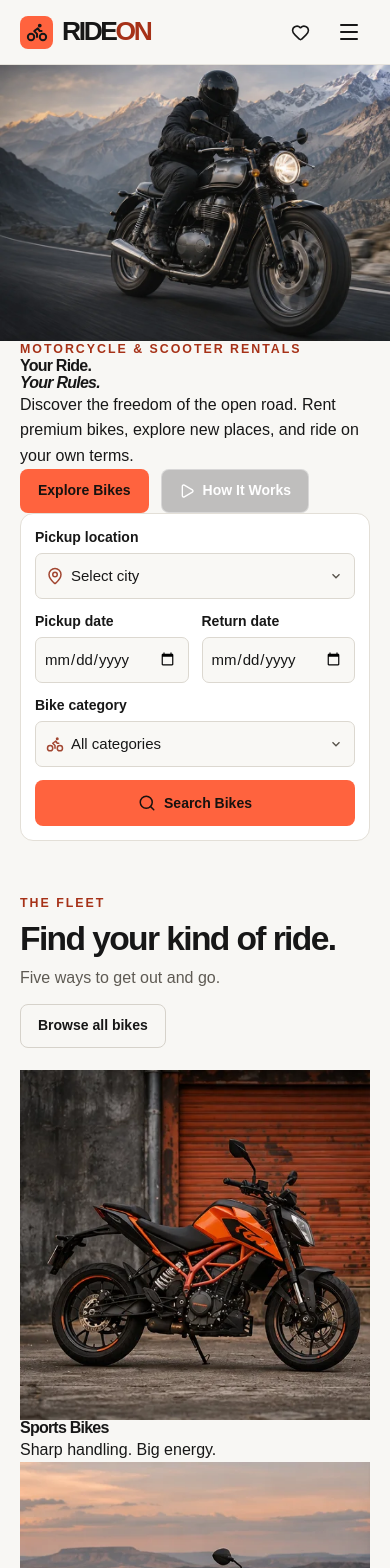
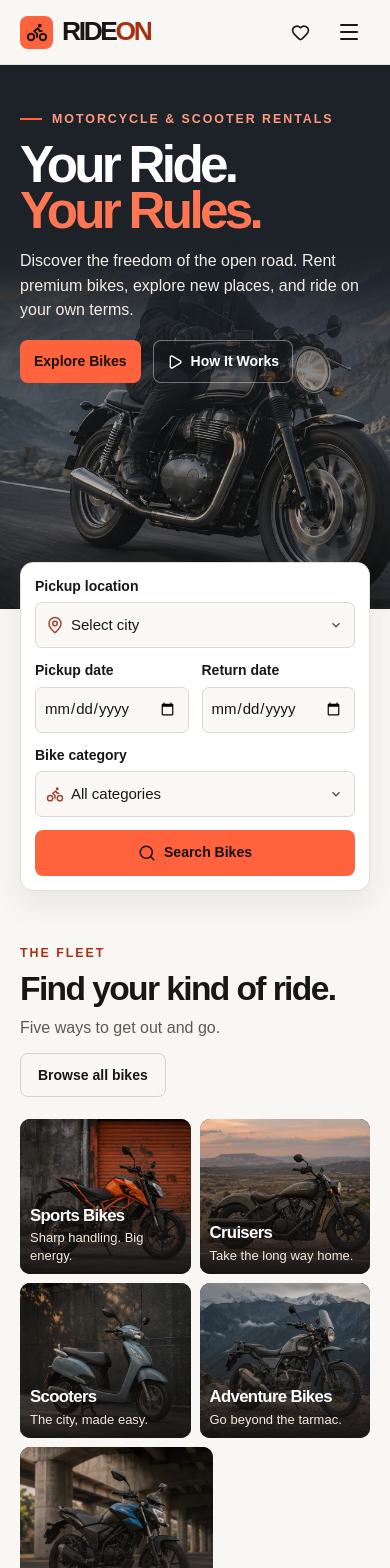
Before and after one commit to bhowmikdebo/BIKE, a React (Vite) app: page / in a window 390 px wide. Shown: the top 1568 px of the page. Built offline with nearby package versions, Linux system fonts and the light colour scheme.

Commit message:
style: finish the responsive homepage layouts

```diff
--- /dev/null
+++ b/src/styles/home.css
@@ -0,0 +1,92 @@
+.hero { position: relative; isolation: isolate; background: #1c2228; color: #fff; min-height: clamp(490px, 42vw, 630px); display: flex; align-items: center; overflow: hidden; }
+.hero-picture, .hero-picture img { position: absolute; inset: 0; width: 100%; height: 100%; }
+.hero-picture { z-index: -2; }
+.hero-picture img { object-fit: cover; object-position: 63% 49%; }
+.hero::before { content: ""; position: absolute; inset: 0; z-index: -1; background: linear-gradient(90deg, #101317cc, #14171b8c 34%, #15171b1a 66%, transparent 100%); }
+.hero-inner { padding-block: 70px 105px; }
+.hero .hero-eyebrow { display: flex; align-items: center; gap: 10px; color: #ff997f; }
+.hero .hero-eyebrow::before { content: ""; width: 22px; height: 2px; background: var(--orange); }
+.hero h1 { font-size: clamp(4rem, 7.05vw, 7.3rem); line-height: .9; letter-spacing: -.072em; margin-top: 18px; text-wrap: nowrap; }
+.hero h1 em { color: #ff7655; font-style: normal; }
+.hero-description { max-width: 365px; color: #f2ece4; margin-top: 25px; font-size: 1.0625rem; line-height: 1.55; }
+.hero-actions { margin-top: 26px; }
+.hero-actions .button { min-height: 49px; padding-inline: 20px; }
+.home-search { position: relative; z-index: 2; margin-top: -42px; }
+.rental-search-integrated { padding: 21px clamp(15px, 2vw, 28px); box-shadow: 0 13px 32px #33231914; }
+.category-section { padding-top: clamp(47px, 5.6vw, 80px); }
+.category-grid { grid-template-columns: repeat(5, minmax(0, 1fr)); gap: 13px; }
+.category-card { aspect-ratio: .98; position: relative; display: flex; overflow: hidden; isolation: isolate; align-items: end; background: #27231e; color: #fff; border-radius: 10px; padding: 15px; }
+.category-card img { position: absolute; z-index: -2; width: 100%; height: 100%; inset: 0; object-fit: cover; object-position: center 47%; transition: transform .45s; }
+.category-card:hover img { transform: scale(1.065); }
+.category-card::before { content: ""; position: absolute; z-index: -1; inset: 0; background: linear-gradient(0deg, #141211f5, #14121121 61%, transparent); }
+.category-card h3 { font-size: clamp(1.05rem, 1.68vw, 1.55rem); letter-spacing: -.04em; }
+.category-card p { color: #f2e9dd; font-size: .8125rem; margin-top: 5px; line-height: 1.35; }
+.feature-band { background: #efede8; border-block: 1px solid #e8e3da; }
+.benefits-grid { grid-template-columns: repeat(5, minmax(0, 1fr)); gap: 20px; }
+.benefits-grid > div { border-top: 1px solid #d4cec3; padding-top: 17px; }
+.benefits-grid h3 { font-size: 1.225rem; margin-top: 14px; margin-bottom: 7px; }
+.benefits-grid p { color: var(--muted); font-size: .9375rem; }
+.steps-band { background: #20201e; color: #f8f5ef; }
+.steps-band .eyebrow { color: #ff947a; }
+.steps-grid { grid-template-columns: repeat(3, minmax(0, 1fr)); gap: clamp(15px, 2vw, 29px); }
+.steps-grid article { padding: 22px; border: 1px solid #56524b; border-radius: 11px; }
+.step-top { display: flex; justify-content: space-between; align-items: center; gap: 10px; }
+.step-top > span:last-child { color: #ded6cc; font-size: .875rem; }
+.steps-grid .section-icon { background: #42302a; color: #ffa78e; }
+.steps-grid h3 { font-size: clamp(1.45rem, 2.5vw, 2.28rem); margin-top: 19px; }
+.steps-grid p { color: #d5cec4; margin-top: 8px; }
+.road-banner { position: relative; isolation: isolate; display: flex; align-items: center; min-height: clamp(370px, 41vw, 570px); background: #1b2025; color: #fff; overflow: hidden; }
+.road-banner img { position: absolute; inset: 0; width: 100%; height: 100%; object-fit: cover; object-position: 64% 55%; z-index: -2; }
+.road-banner::after { position: absolute; inset: 0; z-index: -1; content: ""; background: linear-gradient(90deg, #161617cf, #16161724 85%); }
+.road-banner .container { padding-block: 50px; }
+.road-banner h2 { font-size: clamp(2.55rem, 6.6vw, 6.25rem); max-width: 12ch; line-height: .95; }
+.road-banner .button { margin-top: 22px; }
+.reviews-grid { grid-template-columns: repeat(3, minmax(0, 1fr)); gap: 15px; }
+.reviews-grid figure { display: flex; flex-direction: column; gap: 15px; margin: 0; padding: 21px; border: 1px solid var(--line); border-radius: 11px; background: #fff; }
+.quote-icon { color: var(--orange-dark); }
+.reviews-grid blockquote { line-height: 1.55; flex: 1; }
+.reviews-grid figcaption { display: flex; align-items: center; gap: 9px; border-top: 1px solid var(--line); padding-top: 14px; }
+.reviews-grid figcaption strong, .reviews-grid figcaption small { display: block; }
+.reviews-grid figcaption small { color: var(--muted); }
+.review-avatar { display: grid; place-items: center; width: 34px; height: 34px; border-radius: 50%; background: #f4ebe5; font-weight: 700; }
+.faq-band { background: #efede8; border-top: 1px solid #e5e0d8; }
+.faq-layout { grid-template-columns: .85fr 1.15fr; gap: 30px; }
+.faq-layout .section-heading { display: block; }
+.faq-contact { display: inline-flex; gap: 5px; align-items: center; color: var(--orange-dark); font-weight: 700; }
+.faq-item { border-top: 1px solid #d8d2c8; }
+.faq-item:last-child { border-bottom: 1px solid #d8d2c8; }
+.faq-item summary { list-style: none; display: flex; align-items: center; justify-content: space-between; gap: 12px; padding-block: 15px; font-size: 1rem; font-weight: 650; cursor: pointer; }
+.faq-item summary::-webkit-details-marker { display: none; }
+.faq-item summary svg { transition: transform .2s; }
+.faq-item[open] summary svg { transform: rotate(180deg); }
+.faq-item p { padding: 0 25px 15px 0; color: var(--muted); }
+@media (max-width: 880px) {
+  .hero { min-height: 490px; }
+  .hero::before { background: linear-gradient(90deg, #101317db, #1113178c 43%, #15171b0d 83%); }
+  .hero-picture img { object-position: 68% 50%; }
+  .category-grid { grid-template-columns: repeat(3, minmax(0, 1fr)); }
+  .category-card { aspect-ratio: 1.17; }
+  .benefits-grid { grid-template-columns: repeat(3, minmax(0, 1fr)); }
+}
+@media (max-width: 640px) {
+  .hero { min-height: 0; align-items: start; }
+  .hero-inner { padding-block: 46px 226px; }
+  .hero-picture { top: auto; height: 70%; mask-image: linear-gradient(180deg, transparent, black 23%); }
+  .hero-picture img { object-position: 56% 55%; }
+  .hero::before { background: linear-gradient(180deg, #1c2228 18%, #1c2228ee 37%, #1c222847 68%, #15171925); }
+  .hero h1 { margin-top: 14px; font-size: clamp(3.2rem, 11.9vw, 4.8rem); }
+  .hero-description { margin-top: 15px; font-size: 1rem; max-width: 355px; }
+  .hero-actions { margin-top: 17px; }
+  .hero-actions .button { padding-inline: 13px; min-height: 43px; }
+  .home-search { margin-top: -47px; }
+  .rental-search-integrated { padding: 14px; }
+  .category-grid { grid-template-columns: repeat(2, minmax(0, 1fr)); gap: 9px; }
+  .category-card { aspect-ratio: 1.1; padding: 10px; }
+  .category-card:last-child { grid-column: 1/-1; max-height: 175px; }
+  .category-card:last-child img { object-position: 50% 61%; }
+  .benefits-grid { grid-template-columns: repeat(2, minmax(0, 1fr)); gap: 13px; }
+  .steps-grid, .reviews-grid, .faq-layout { grid-template-columns: 1fr; }
+  .faq-layout { gap: 19px; }
+  .faq-layout .section-heading { margin-bottom: 12px; }
+  .road-banner { min-height: 350px; }
+}
--- a/src/styles/index.css
+++ b/src/styles/index.css
@@ -1,4 +1,5 @@
 @import "tailwindcss";
+@import "./home.css";
 
 @theme {
   --color-paper: #f8f7f4;
```
